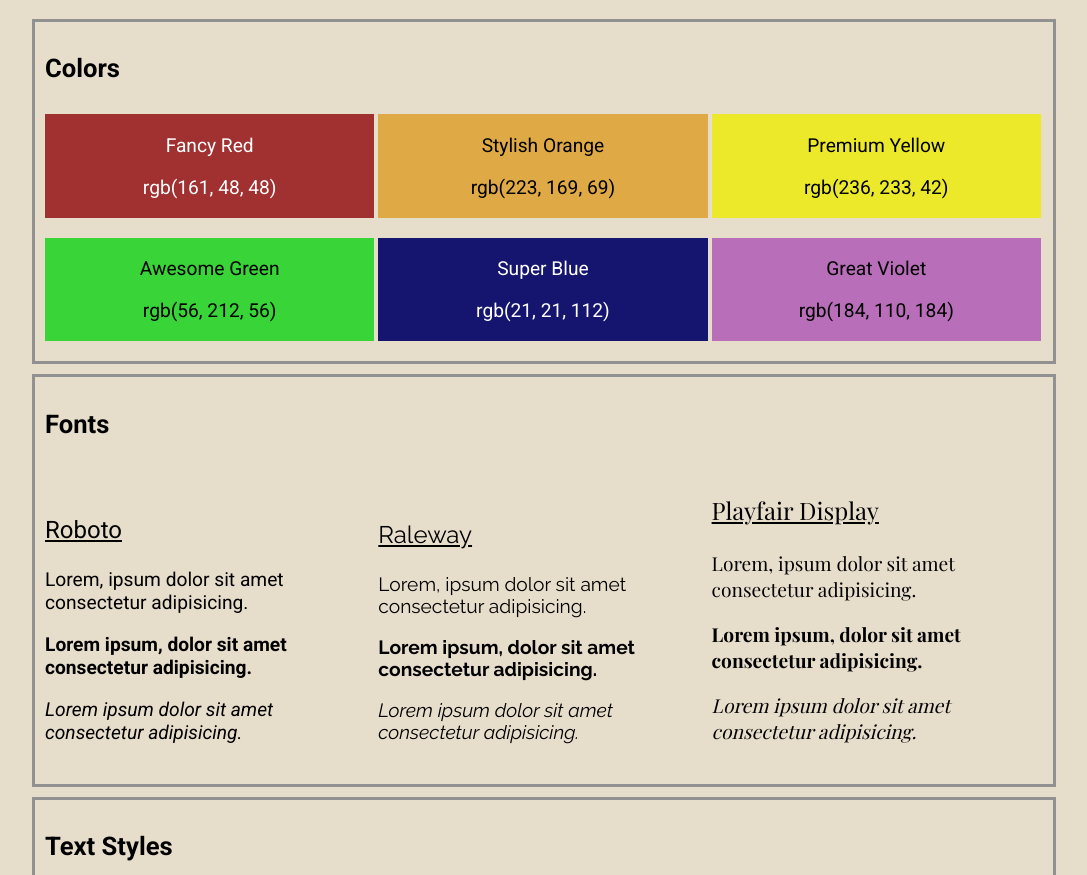
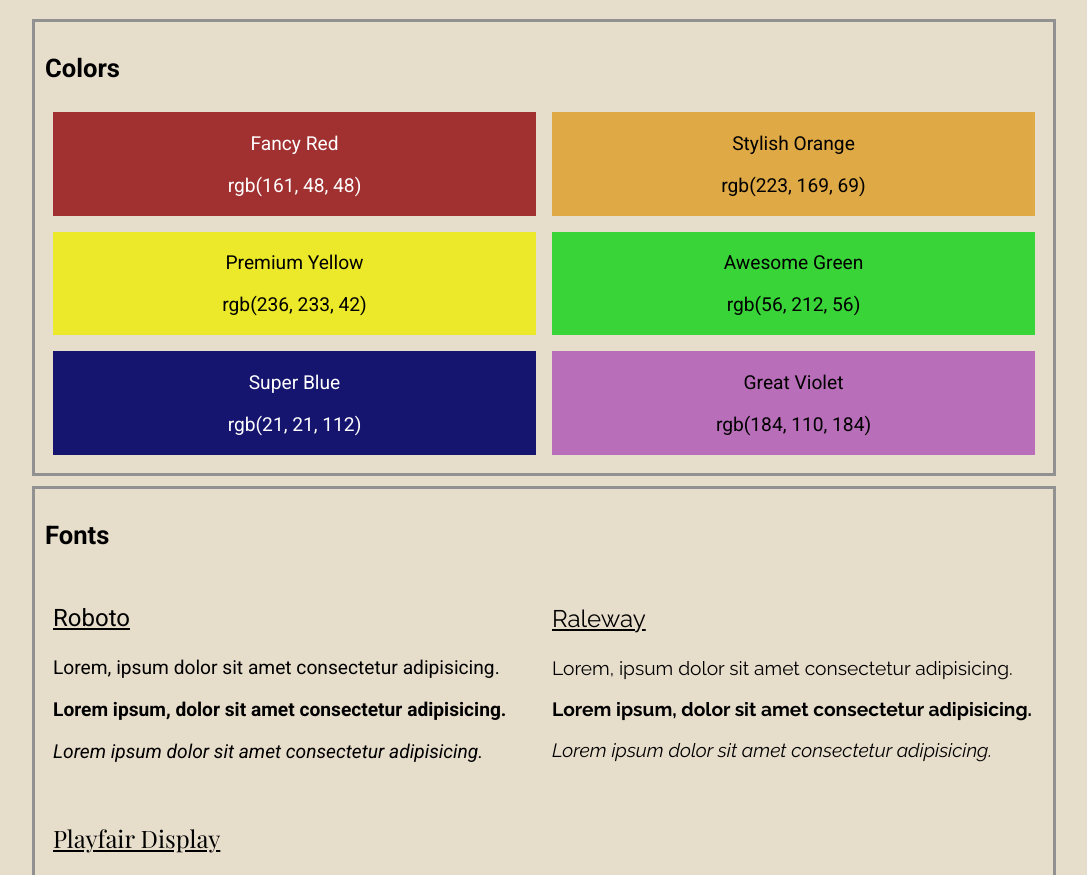
Before and after one commit to zoltanbano/website-design, a plain HTML site: page index.html in a window 1280 px wide. Shown: the part 61-936 px from the top of the page, without its empty margins (96-1183 px from the left). Drawn offline with nearby package versions, Linux system fonts and the light colour scheme; a web font is replaced by a local one.

Commit message:
change container display to flexbox

```diff
--- a/styles.css
+++ b/styles.css
@@ -26,16 +26,14 @@ li {
 }
 
 .color-container {
-    width: 100%;
+    display: flex;
+    flex-wrap: wrap;
 }
 
 .color-panel {
-    display: inline-block;
-    width: 33%;
-    min-width: 20em;
+    flex: 1 1 20em;
     text-align: center;
-    margin: 10px auto;
-    min-height: 100px;
+    margin: 0.5em;
 }
 
 .fancy-red {
@@ -65,14 +63,13 @@ li {
 }
 
 .font-container {
-    width: 100%;
+    display: flex;
+    flex-wrap: wrap;
 }
 
 .font-panel {
-    width: 33%;
-    min-width: 20em;
-    display: inline-block;
-    margin: 10px auto;
+    flex: 1 1 20em;
+    margin: 0.5em;
 }
 
 .font-label {
```
